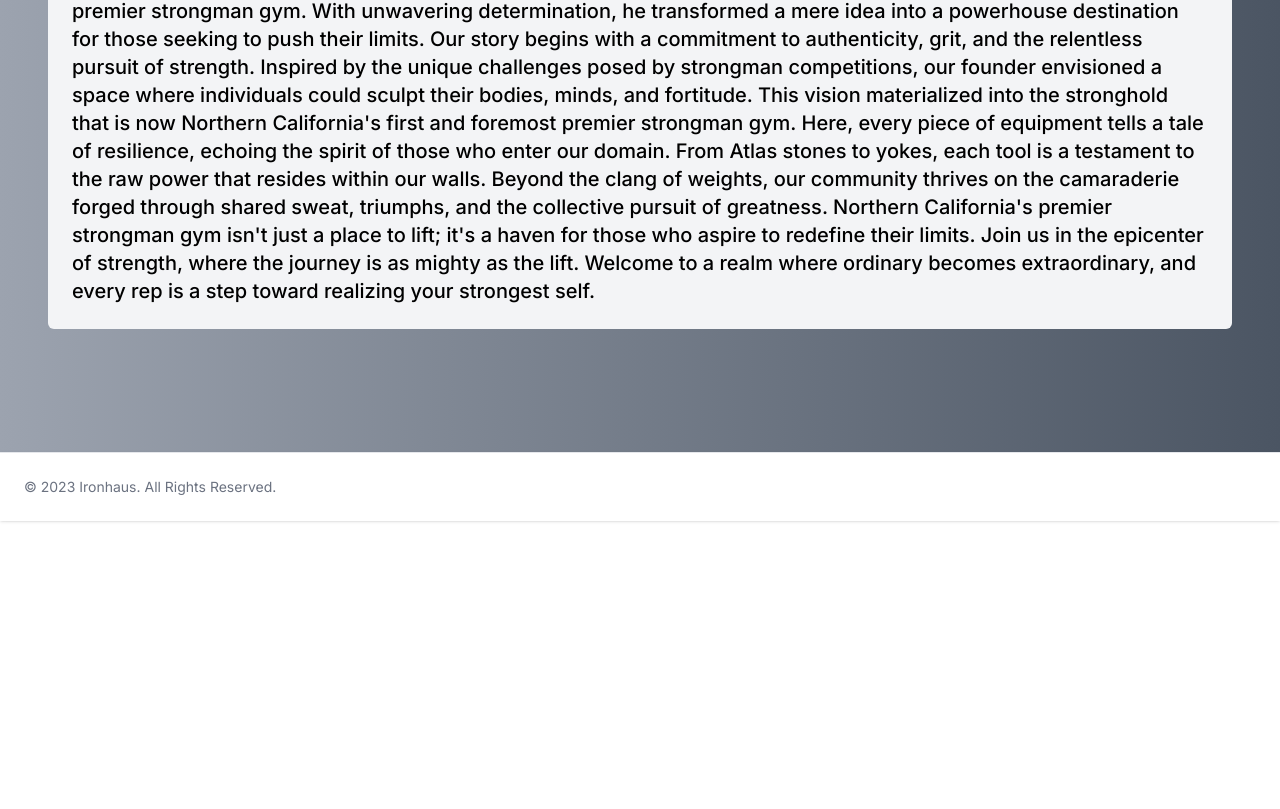
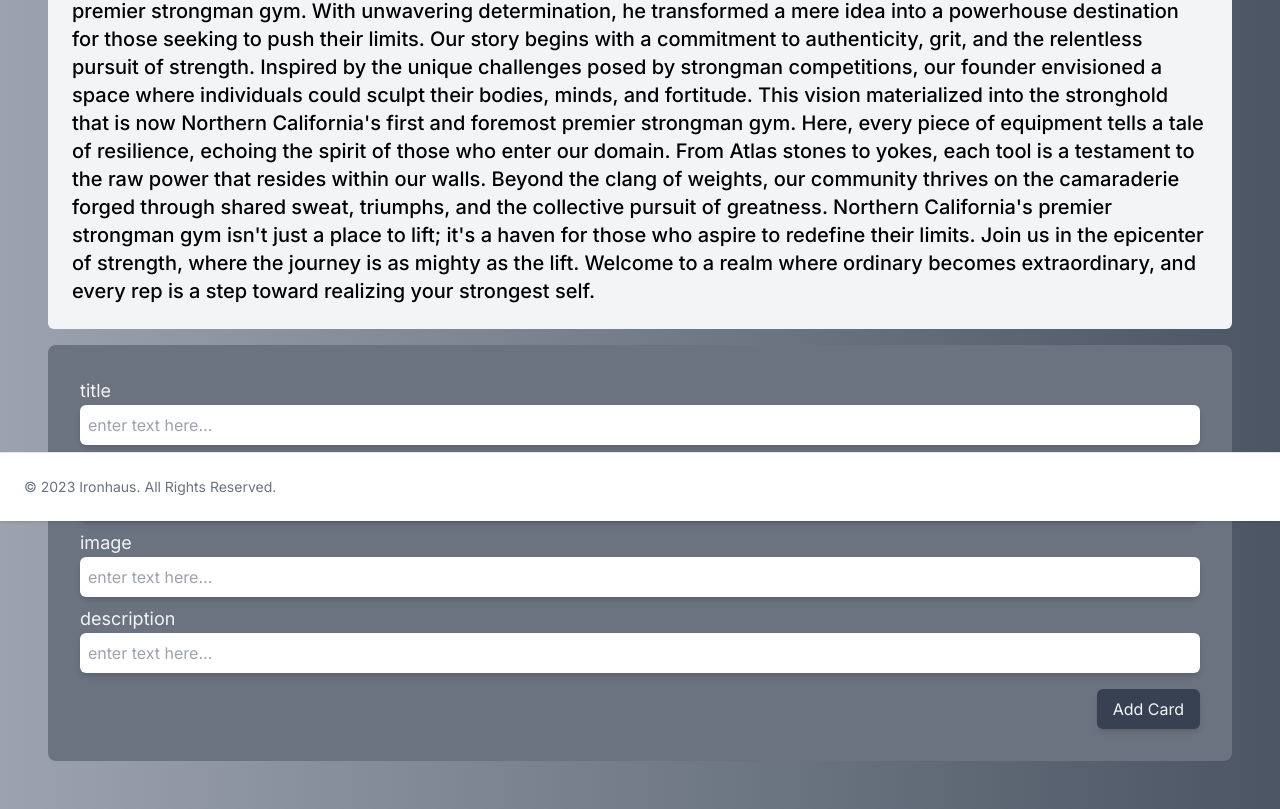
Before and after one commit to lilohana/csci31final, a Next.js app: page /our-story in a window 1280 px wide. Shown: the part 279-1088 px from the top of the page. Before the commit the page ends 800 px from the top, so only its background shows below. Built offline with nearby package versions, Linux system fonts and the light colour scheme.

Commit message:
Add insert card function

```diff
--- a/next.config.js
+++ b/next.config.js
@@ -1,4 +1,8 @@
 /** @type {import('next').NextConfig} */
-const nextConfig = {}
+const nextConfig = {
+  experimental: {
+    serverActions: true,
+  },
+}
 
 module.exports = nextConfig
--- /dev/null
+++ b/src/app/components/Button.js
@@ -0,0 +1,11 @@
+export default function Button({ children, onClick, type = 'button' }) {
+  return (
+    <button
+      className="px-4 py-2 bg-gray-700 rounded-md shadow-md text-gray-100 hover:bg-gray-800 active:bg-gray-900 transition-all"
+      type={type}
+      onClick={onClick}
+    >
+      {children}
+    </button>
+  )
+}
--- /dev/null
+++ b/src/app/components/CardForm.js
@@ -0,0 +1,42 @@
+import { redirect } from 'next/navigation'
+import { insertCard } from '../utils/supabase-client'
+import Button from './Button'
+import Field from './Field'
+import Input from './Input'
+import Label from './Label'
+
+async function createCard(formData) {
+  'use server'
+  const title = formData.get('title')
+  const subtitle = formData.get('subtitle')
+  const img = formData.get('img')
+  const description = formData.get('description')
+  insertCard({ title, subtitle, img, description })
+  redirect('/')
+}
+
+export default function CardForm() {
+  return (
+    <form action={createCard} className="p-8 bg-gray-500 rounded-lg mt-4">
+      <Field>
+        <Label label="title" />
+        <Input id="title" name="title" />
+      </Field>
+      <Field>
+        <Label label="subtitle" />
+        <Input id="subtitle" name="subtitle" />
+      </Field>
+      <Field>
+        <Label label="image" />
+        <Input id="image" name="image" />
+      </Field>
+      <Field>
+        <Label label="description" />
+        <Input id="description" name="description" />
+      </Field>
+      <div className="mt-4 flex justify-end">
+        <Button type="submit">Add Card</Button>
+      </div>
+    </form>
+  )
+}
--- /dev/null
+++ b/src/app/components/Field.js
@@ -0,0 +1,3 @@
+export default function Field({ children }) {
+  return <div className="flex flex-col mb-2">{children}</div>
+}
--- /dev/null
+++ b/src/app/components/Input.js
@@ -0,0 +1,3 @@
+export default function Input({ type = 'text', placeholder = 'enter text here...', name, id }) {
+  return <input className="p-2 rounded-md shadow-md" type={type} name={name} id={id} placeholder={placeholder} />
+}
--- /dev/null
+++ b/src/app/components/Label.js
@@ -0,0 +1,7 @@
+export default function Label({ htmlFor, label }) {
+  return (
+    <label className="text-gray-100 text-lg" htmlFor={htmlFor}>
+      {label}
+    </label>
+  )
+}
--- a/src/app/our-story/page.js
+++ b/src/app/our-story/page.js
@@ -3,6 +3,7 @@
 import PageTitle from '../components/PageTitle'
 import PageContent from '../components/PageContent'
 import Footer from '../components/Footer'
+import CardFrom from '../components/CardForm'
 
 export default function ourStory() {
   return (
@@ -19,6 +20,7 @@
 
 Northern California's premier strongman gym isn't just a place to lift; it's a haven for those who aspire to redefine their limits. Join us in the epicenter of strength, where the journey is as mighty as the lift. Welcome to a realm where ordinary becomes extraordinary, and every rep is a step toward realizing your strongest self."
         />
+        <CardFrom />
       </div>
       <Footer />
     </div>
--- a/src/app/page.js
+++ b/src/app/page.js
@@ -4,16 +4,12 @@
 import PageContent from './components/PageContent'
 import Card from './components/Card'
 import Footer from './components/Footer'
-
-import { createClient } from '@supabase/supabase-js'
-
-// Create a single supabase client for interacting with your database
-const supabase = createClient('https://mzgowbeebyxaznsntkxx.supabase.co', process.env.SUPABASE_SERVICE_ROLE_KEY)
+import { findCards } from './utils/supabase-client'
 
 export const revalidate = 0
 
 export default async function Home() {
-  const { data: cards, error } = await supabase.from('cards').select('*')
+  const cards = await findCards()
 
   return (
     <div>
--- /dev/null
+++ b/src/app/utils/supabase-client.js
@@ -0,0 +1,18 @@
+import { createClient } from '@supabase/supabase-js'
+
+export function getClient() {
+  const supabase = createClient('https://mzgowbeebyxaznsntkxx.supabase.co', process.env.SUPABASE_SERVICE_ROLE_KEY)
+  return supabase
+}
+
+export async function insertCard(card) {
+  const supabase = getClient()
+  const { error } = await supabase.from('cards').insert(card)
+}
+
+export async function findCards() {
+  const supabase = getClient()
+  const { data: cards, error } = await supabase.from('cards').select()
+  return cards
+  // implements https://supabase.com/docs/reference/javascript/select
+}
```
